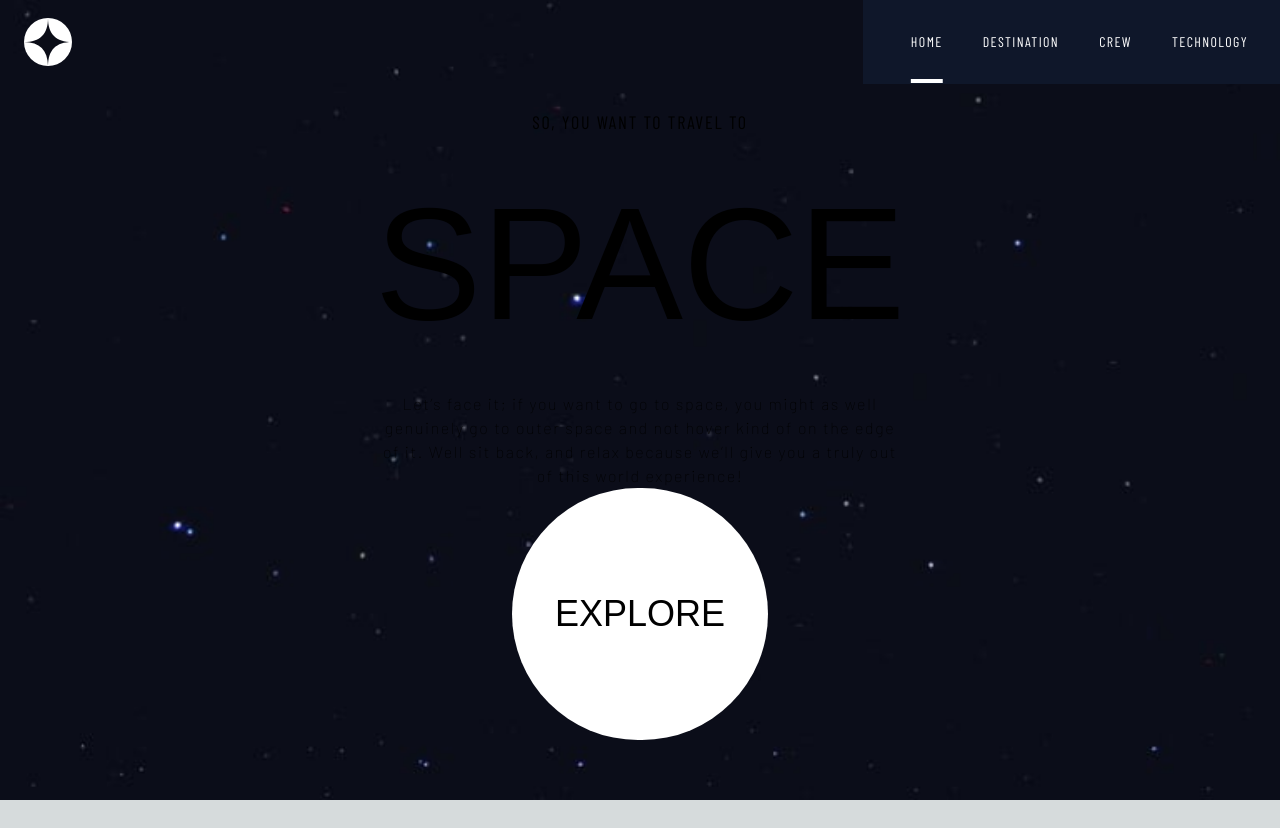
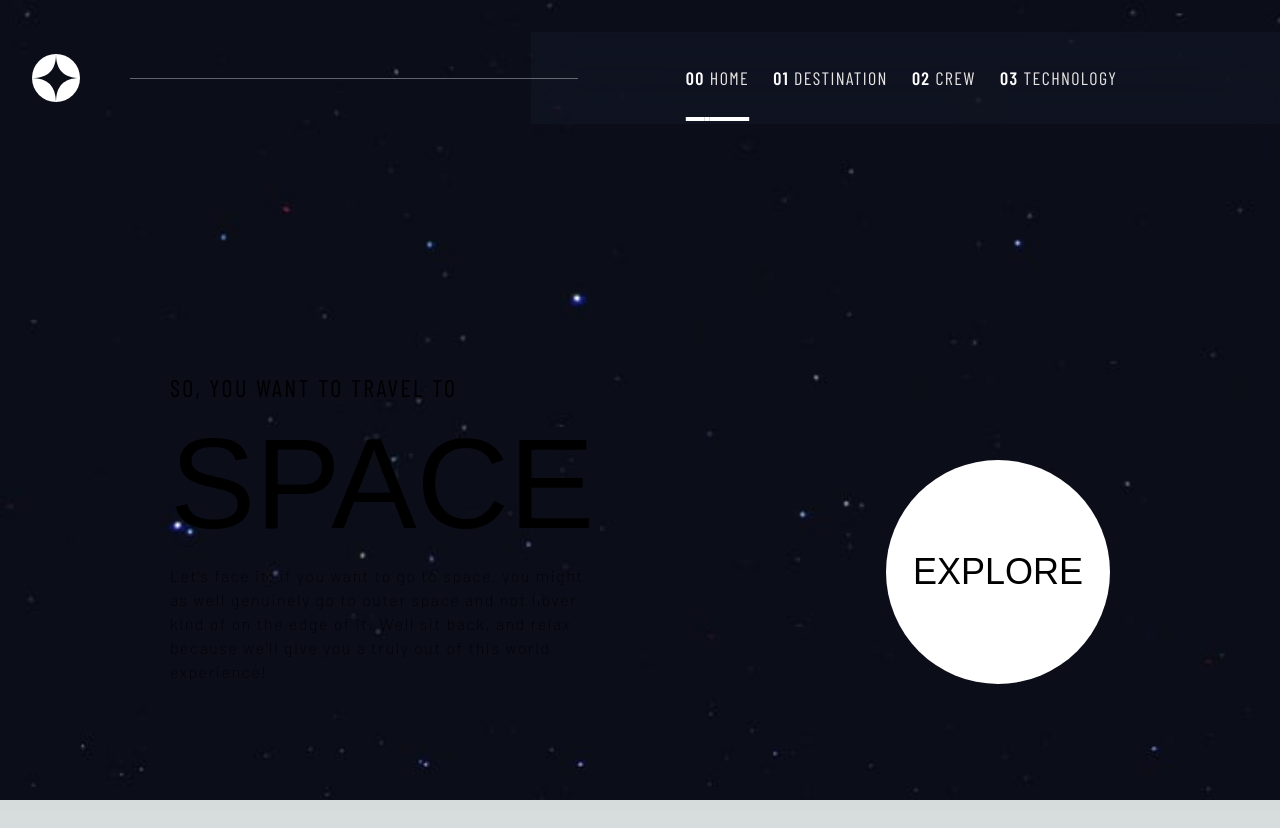
Before and after one commit to ferutizi/space-tourism, a Next.js app: page / in a window 1280 px wide. Before the commit the page ends 800 px from the top, so only its background shows below. Built offline with nearby package versions, Linux system fonts and the light colour scheme; a web font is replaced by a local one.

Commit message:
desktop home styled

```diff
--- a/next.config.mjs
+++ b/next.config.mjs
@@ -9,7 +9,6 @@ function defineNextConfig (config) {
 
 export default defineNextConfig({
   reactStrictMode: true,
-  swcMinfy: true,
 
   webpack (config) {
     config.module.rules.push({
--- a/src/app/components/Header.tsx
+++ b/src/app/components/Header.tsx
@@ -4,15 +4,18 @@ import NavMobile from './NavMobile'
 
 export default function Header (): JSX.Element {
   return (
-    <header className='flex justify-between items-center p-6 md:p-0 md:pl-6 w-screen'>
-      <Logo height={48} width={48}/>
+    <header className='flex justify-between items-center p-6 md:p-0 md:pl-6 w-screen lg:pt-8 lg:pl-8'>
+      <div>
+        <Logo height={48} width={48} className='z-100'/>
+      </div>
+      <hr className='hidden lg:inline w-99 translate-x-12 z-30 opacity-40'></hr>
       <NavMobile />
       {/* change color */}
-      <div className='hidden md:flex gap-6 text-white p-8 bg-slate-900 text-lg z-20'>
-        <NavLink path='/' name={'Home'} />
-        <NavLink path='/destination' name={'Destination'} />
-        <NavLink path='/crew' name={'Crew'} />
-        <NavLink path='/technology' name={'Technology'} />
+      <div className='hidden md:flex gap-6 text-white p-8 bg-slate-900 text-lg z-20 lg:w-3/5 over-blur-desktop lg:pl-18 lg:pr-10 lg:justify-center'>
+        <NavLink path='/' name={'Home'} index='00' />
+        <NavLink path='/destination' name={'Destination'} index='01' />
+        <NavLink path='/crew' name={'Crew'} index='02' />
+        <NavLink path='/technology' name={'Technology'} index='03' />
       </div>
     </header>
   )
--- a/src/app/components/NavLink.tsx
+++ b/src/app/components/NavLink.tsx
@@ -15,8 +15,8 @@ export default function NavLink ({ path, index, name }: NavLinkProps): JSX.Eleme
   return (
     <Link href={path}>
       <h2 className={`alter-font font-thin tracking-widest ${path === currentPath && 'md:underline'} md:underline-offset-custom md:decoration-4 md:text-sm`}>
-        <span className='pr-4 font-semibold'>{index}</span>
-        {name.toUpperCase()}
+        <span className='inline md:hidden lg:inline font-semibold lg:text-lg'>{index}</span>
+        <span className='text-stone-200 font-normal lg:text-lg lg:font-thin'> {name.toUpperCase()}</span>
       </h2>
     </Link>
   )
--- a/src/app/globals.css
+++ b/src/app/globals.css
@@ -30,6 +30,13 @@ body {
 .over-blur {
   backdrop-filter: blur(1.5rem);
   background-color: rgba(66, 77, 97, 0.1);
+}
+
+@media (min-width: 1024px) {
+  .over-blur-desktop {
+    backdrop-filter: blur(1.5rem);
+    background-color: rgba(66, 77, 97, 0.1);
+  }
 }
 
 h1, h2, h3 {
@@ -106,6 +113,9 @@ h1, h2, h3 {
   .technology {
     background-image: url('../../public/assets/images/technology/background-technology-desktop.jpg');
   }
+  .page-h-desktop {
+    height: calc(100vh - 7.75rem);
+  }
 }
 
 @layer utilities {
--- a/src/app/page.tsx
+++ b/src/app/page.tsx
@@ -7,17 +7,17 @@ export default function Home (): JSX.Element {
   return (
     <section className='home h-screen'>
       <Header />
-      <main className="page-h flex flex-col items-center text-center justify-between p-6 md:justify-around">
-        <article className='md:w-min'>
-          <p className='alter-font text-lg font-thin tracking-widest'>{subtitle.toUpperCase()}</p>
-          <h1 className='text-7xl my-2 md:text-10xl'>SPACE</h1>
+      <main className="page-h flex flex-col items-center text-center justify-between p-6 md:justify-around lg:flex-row page-h-desktop lg:items-end lg:pb-36">
+        <article className='md:w-min lg:text-left'>
+          <p className='alter-font text-lg font-thin tracking-widest lg:text-2xl'>{subtitle.toUpperCase()}</p>
+          <h1 className='text-7xl my-2 md:text-10xl lg:my-4 lg:text-9xl'>SPACE</h1>
           <p className='font-thin tracking-widest'>Let’s face it; if you want to go to space,
             you might as well genuinely go to outer space and not hover
             kind of on the edge of it. Well sit back, and relax because
             we’ll give you a truly out of this world experience!
           </p>
         </article>
-        <div className='font-bell flex justify-center items-center bg-white text-xl w-36 h-36 text-black rounded-full mb-6 md:w-64 md:h-64 md:text-4xl'>
+        <div className='font-bell flex justify-center items-center bg-white text-xl w-36 h-36 text-black rounded-full mb-6 md:w-64 md:h-64 md:text-4xl lg:w-56 lg:h-56 lg:mb-0'>
           EXPLORE
         </div>
       </main>
--- a/tailwind.config.ts
+++ b/tailwind.config.ts
@@ -22,6 +22,9 @@ const config: Config = {
       },
       height: {
         100: '34rem'
+      },
+      width: {
+        99: '28rem'
       }
     }
   },
```
